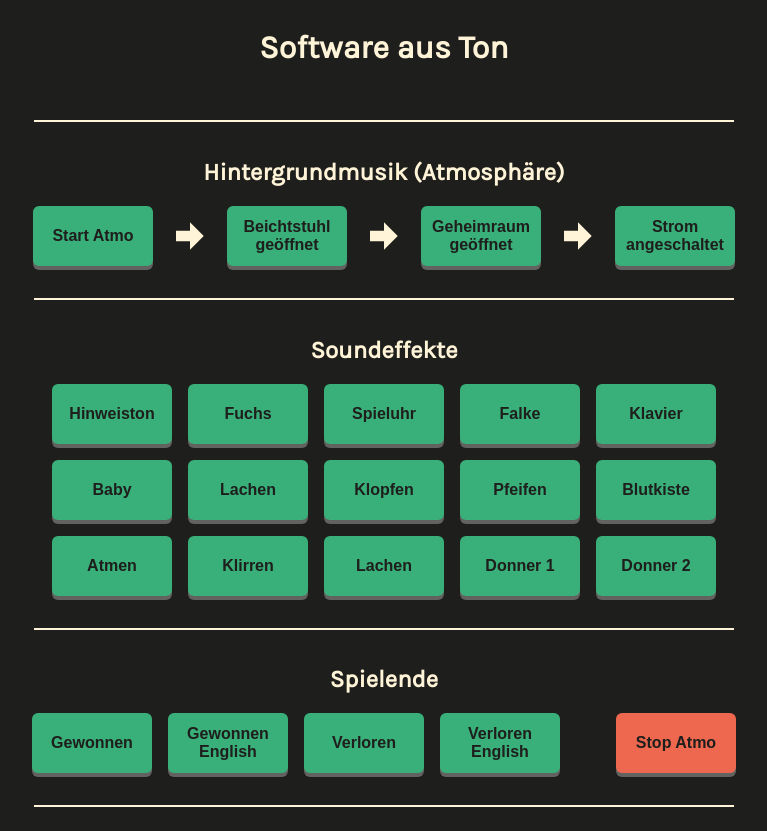
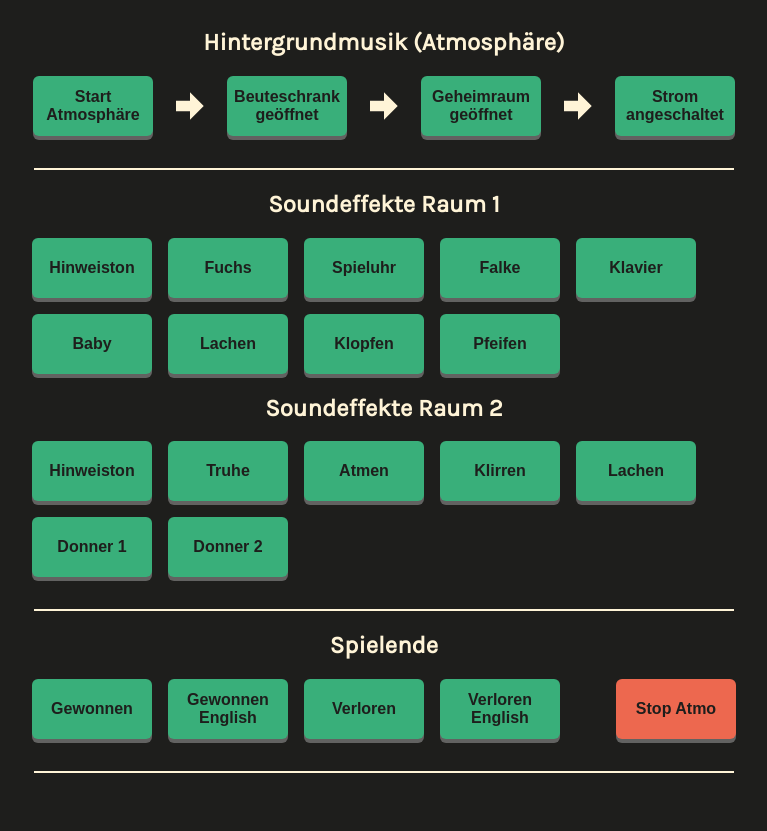
Before and after one commit to Satttoshi/software-aus-ton-audio-control, a Next.js app: page / in a window 1280 px wide. Shown: the whole page, without its empty margins (256-1023 px from the left). After the commit the page ends 800 px from the top, so only its background shows below. Built offline with nearby package versions, Linux system fonts and the light colour scheme.

Commit message:
adjust control panel

```diff
--- a/src/components/ControlPanel.tsx
+++ b/src/components/ControlPanel.tsx
@@ -1,65 +1,110 @@
-import {useStore} from "~/store/useStore";
+import { useStore } from "~/store/useStore";
 import ButtonAtmo from "~/components/ButtonAtmo";
 import ButtonFx from "~/components/ButtonFx";
 import styled from "styled-components";
 import ArrowRight from "~/components/ArrowRight";
 
 export default function ControlPanel() {
-    const responseMessageGroup = useStore(state => state.responseMessageGroup);
-    const responseMessageFx = useStore(state => state.responseMessageFx);
+  const responseMessageGroup = useStore((state) => state.responseMessageGroup);
+  const responseMessageFx = useStore((state) => state.responseMessageFx);
 
   return (
     <>
-            <h1>Software aus Ton</h1>
-            <StyledLine/>
       <h2>Hintergrundmusik (Atmosphäre)</h2>
       <StyledButtonContainer>
-                <ButtonAtmo groupId={0} label="Start Atmo"/>
-                <ArrowRight/>
-                <ButtonAtmo groupId={1} label="Beichtstuhl geöffnet"/>
-                <ArrowRight/>
-                <ButtonAtmo groupId={2} label="Geheimraum geöffnet"/>
-                <ArrowRight/>
-                <ButtonAtmo groupId={3} label="Strom angeschaltet"/>
+        <ButtonAtmo groupId={0} label="Start Atmosphäre" />
+        <ArrowRight />
+        <ButtonAtmo groupId={1} label="Beuteschrank geöffnet" />
+        <ArrowRight />
+        <ButtonAtmo groupId={2} label="Geheimraum geöffnet" />
+        <ArrowRight />
+        <ButtonAtmo groupId={3} label="Strom angeschaltet" />
       </StyledButtonContainer>
 
-            <StyledLine/>
-            <h2>Soundeffekte</h2>
-            <StyledButtonContainer>
-                <ButtonFx fxId={140} label="Hinweiston"/>
-                <ButtonFx fxId={3} label="Fuchs"/>
-                <ButtonFx fxId={8} label="Spieluhr"/>
-                <ButtonFx fxId={4} label="Falke"/>
-                <ButtonFx fxId={7} label="Klavier"/>
-                <ButtonFx fxId={0} label="Baby"/>
-                <ButtonFx fxId={6} label="Lachen"/>
-                <ButtonFx fxId={5} label="Klopfen"/>
-                <ButtonFx fxId={19} label="Pfeifen"/>
-                <ButtonFx fxId={12} label="Blutkiste"/>
-                <ButtonFx fxId={9} label="Atmen"/>
-                <ButtonFx fxId={11} label="Klirren"/>
-                <ButtonFx fxId={13} label="Lachen"/>
-                <ButtonFx fxId={15} label="Donner 1"/>
-                <ButtonFx fxId={16} label="Donner 2"/>
-            </StyledButtonContainer>
-            <StyledLine/>
+      <StyledLine />
+      <h2>Soundeffekte Raum 1</h2>
+      <StyledButtonFxContainer>
+        <ButtonFx fxId={140} label="Hinweiston" />
+        <ButtonFx fxId={3} label="Fuchs" />
+        <ButtonFx fxId={8} label="Spieluhr" />
+        <ButtonFx fxId={4} label="Falke" />
+        <ButtonFx fxId={7} label="Klavier" />
+        <ButtonFx fxId={0} label="Baby" />
+        <ButtonFx fxId={6} label="Lachen" />
+        <ButtonFx fxId={5} label="Klopfen" />
+        <ButtonFx fxId={19} label="Pfeifen" />
+      </StyledButtonFxContainer>
+      <h2>Soundeffekte Raum 2</h2>
+      <StyledButtonFxContainer>
+        <ButtonFx fxId={140} label="Hinweiston" />
+        <ButtonFx fxId={12} label="Truhe" />
+        <ButtonFx fxId={9} label="Atmen" />
+        <ButtonFx fxId={11} label="Klirren" />
+        <ButtonFx fxId={13} label="Lachen" />
+        <ButtonFx fxId={15} label="Donner 1" />
+        <ButtonFx fxId={16} label="Donner 2" />
+      </StyledButtonFxContainer>
+      <StyledLine />
       <h2>Spielende</h2>
       <StyledButtonContainer>
-                <ButtonAtmo groupId={4} label="Gewonnen"/>
-                <ButtonAtmo groupId={5} label="Gewonnen English"/>
-                <ButtonAtmo groupId={6} label="Verloren"/>
-                <ButtonAtmo groupId={7} label="Verloren English"/>
-                <ButtonAtmo groupId={-1} label="Stop Atmo"/>
+        <ButtonAtmo groupId={4} label="Gewonnen" />
+        <ButtonAtmo groupId={5} label="Gewonnen English" />
+        <ButtonAtmo groupId={6} label="Verloren" />
+        <ButtonAtmo groupId={7} label="Verloren English" />
+        <ButtonAtmo groupId={-1} label="Stop Atmo" />
       </StyledButtonContainer>
-            <StyledLine/>
+      <StyledLine />
+      <StyledGap />
       <div>{responseMessageGroup}</div>
       <div>{responseMessageFx}</div>
     </>
   );
 }
 
+const StyledGap = styled.div`
+  margin-top: 1rem;
+`;
+
+const StyledButtonFxContainer = styled.section`
+  padding-left: 18px;
+  display: flex;
+  gap: 16px;
+
+  width: 740px;
+  flex-wrap: wrap;
+
+  .active {
+    background-color: var(--color2);
+  }
+
+  button {
+    appearance: none;
+    border: none;
+    cursor: pointer;
+    border-radius: 6px;
+
+    background-color: var(--color4);
+    color: var(--black);
+
+    font-weight: 600;
+    font-size: 1rem;
+    width: 120px;
+    height: 60px;
+
+    box-shadow: 0 4px 0 rgba(255, 255, 255, 0.3);
+
+    &:hover {
+      background-color: var(--color1);
+    }
+
+    &:active {
+      box-shadow: 0 2px 0 rgba(255, 255, 255, 0.3);
+      transform: translateY(2px);
+    }
+  }
+`;
+
 const StyledButtonContainer = styled.section`
-
   display: flex;
   gap: 16px;
   align-items: center;
@@ -97,13 +142,11 @@ const StyledButtonContainer = styled.section`
       box-shadow: 0 2px 0 rgba(255, 255, 255, 0.3);
       transform: translateY(2px);
     }
-
   }
-
 `;
 
 const StyledLine = styled.div`
   border: 1px solid var(--white);
-  margin: 2rem 0 1rem 0;
+  margin: 2rem 0 0 0;
   width: 700px;
 `;
```
Also changed, not shown: 2 other files (tests, documents, lock files or other folders). Lines whose indentation alone changed are shown as unchanged.
